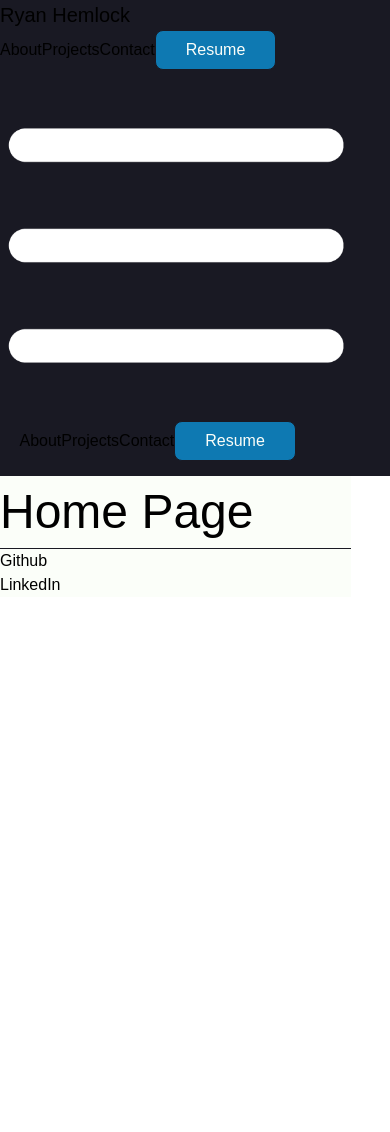
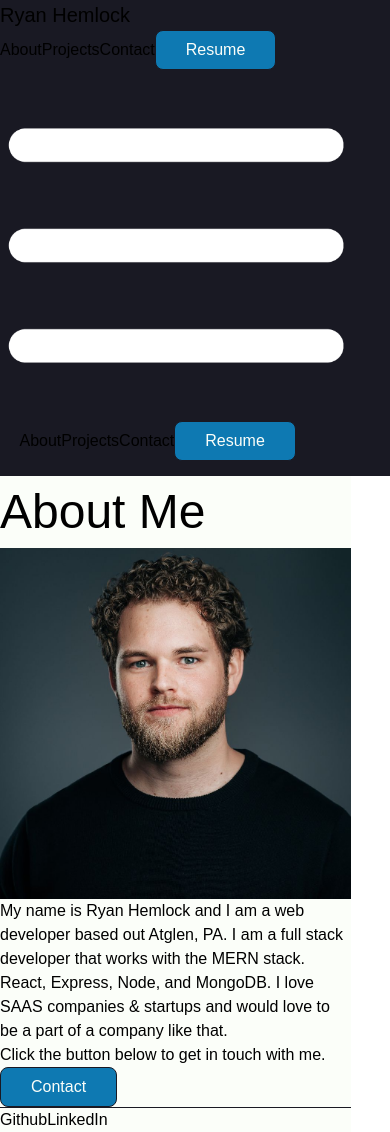
Before and after one commit to rhemlock7/react-portfolio-site, a React (Vite) app in the folder client/: page / in a window 390 px wide. Before the commit the page ends 844 px from the top, so only its background shows below. Built offline with nearby package versions, Linux system fonts and the light colour scheme.

Commit message:
Updated to fit grading requirements

```diff
--- a/client/src/components/Footer.jsx
+++ b/client/src/components/Footer.jsx
@@ -4,8 +4,8 @@ function Footer() {
         <footer className="mt-5">
             <hr />
             <div className="mt-5 flex justify-start items-center">
-                <p className="mr-5">Github</p>
-                <p>LinkedIn</p>
+                <a href="https://github.com/rhemlock7" target="_blank" rel="noreferrer" className="mr-5">Github</a>
+                <a href="https://www.linkedin.com/in/ryan-hemlock/" target="_blank" rel="noreferrer">LinkedIn</a>
             </div>
         </footer>
     )
--- a/client/src/components/NavBar/navBar.jsx
+++ b/client/src/components/NavBar/navBar.jsx
@@ -19,10 +19,10 @@ function NavBar() {
                     <Link to='/'><h3>Ryan Hemlock</h3></Link>
                 </div>
                 <div className='hidden md:block'>
-                    <Link className='mr-3' to='/about'>About</Link>
+                    <Link className='mr-3' to='/'>About</Link>
                     <Link className='mr-3' to='/projects'>Projects</Link>
                     <Link className='mr-3' to='/contact'>Contact</Link>
-                    <button className="button-cta">Resume</button>
+                    <a href="https://drive.google.com/file/d/1lH-s2z0zJBX8s2Pn7N_BtVPQ0qcJxETI/view" target='_blank' rel='noreferrer'><button className="button-cta">Resume</button></a>
                 </div>
 
                 <img className='w-7 md:hidden' src={isMenuClicked ? xIcon : menuIcon} onClick={updateMenu} />
@@ -38,7 +38,7 @@ function NavBar() {
             <style>
 
             </style>
-        </header>
+        </header >
     )
 }
 
--- a/client/src/components/ProjectContainer.jsx
+++ b/client/src/components/ProjectContainer.jsx
@@ -1,7 +1,7 @@
 
 function ProjectContainer({projectImage, altText, title, description}) {
     return (
-        <div className="md:w-1/2">
+        <div className="w-11/12 mt-3">
             <img className="w-full" src={projectImage} alt={altText} />
             <h2>{title}</h2>
             <p>{description}</p>
--- a/client/src/main.jsx
+++ b/client/src/main.jsx
@@ -5,7 +5,6 @@ import {
   RouterProvider,
 } from "react-router-dom";
 import App from './App.jsx'
-import Home from '../src/pages/Home.jsx';
 import About from '../src/pages/About.jsx';
 import Projects from '../src/pages/Projects.jsx';
 import Contact from '../src/pages/Contact.jsx';
@@ -19,10 +18,6 @@ const router = createBrowserRouter([
     children: [
       {
         path: "/",
-        element: <Home />,
-      },
-      {
-        path: "about",
         element: <About />,
       },
       {
--- a/client/src/pages/About.jsx
+++ b/client/src/pages/About.jsx
@@ -8,9 +8,8 @@ function About() {
                 <img src={ryanHeadshot} className='rounded-lg md:w-24 w-36' alt="Headshot image of Ryan Hemlock" />
             </div>
             <div>
-                <p>Lorem ipsum dolor sit amet consectetur adipisicing elit. Quia, ea. Laboriosam, ex? Iure accusantium nobis voluptatem consectetur, saepe minus, quo ratione incidunt doloribus autem velit exercitationem! Consequuntur deleniti dolores qui? Lorem ipsum dolor sit amet consectetur adipisicing elit. Quia, ea. Laboriosam, ex? Iure accusantium nobis voluptatem consectetur, saepe minus, quo ratione incidunt doloribus autem velit exercitationem! Consequuntur deleniti dolores qui?</p>
-                <p className="pt-3">Lorem ipsum dolor sit amet consectetur adipisicing elit. Quia, ea. Laboriosam, ex? Iure accusantium nobis voluptatem consectetur, saepe minus, quo ratione incidunt doloribus autem velit exercitationem! Consequuntur deleniti dolores qui? Lorem ipsum dolor sit amet consectetur adipisicing elit. Quia, ea. Laboriosam, ex? Iure accusantium nobis voluptatem consectetur, saepe minus, quo ratione incidunt doloribus autem velit exercitationem! Consequuntur deleniti dolores qui?</p>
-                <p className="pt-3">Lorem ipsum dolor sit amet consectetur adipisicing elit. Quia, ea. Laboriosam, ex? Iure accusantium nobis voluptatem consectetur, saepe minus, quo ratione incidunt doloribus autem velit exercitationem!</p>
+                <p>My name is Ryan Hemlock and I am a web developer based out Atglen, PA. I am a full stack developer that works with the MERN stack. React, Express, Node, and MongoDB. I love SAAS companies & startups and would love to be a part of a company like that.</p>
+                <p className='mt-4'>Click the button below to get in touch with me.</p>
             </div>
             <div>
                 <button className="button-cta mt-5">Contact</button>
--- a/client/src/pages/Home.jsx
+++ /dev/null
@@ -1,12 +0,0 @@
-
-function Home() {
-    return (
-        <section>
-            <div>
-                <h1>Home Page</h1>
-            </div>
-        </section>
-    )
-}
-
-export default Home
--- a/client/src/pages/Projects.jsx
+++ b/client/src/pages/Projects.jsx
@@ -5,12 +5,24 @@ function Projects() {
     return (
         <section>
             <h1>Projects</h1>
-            <div className="mt-3">
+            <div className="mt-3 grid grid-cols-2">
                 <ProjectContainer
                     projectImage={avengersProject}
                     altText='Avengers project example image'
                     title = 'Avengers Project'
                     description = 'Avengers workout tracker made with Tyler and Mustapha'
+                />
+                <ProjectContainer
+                    projectImage=''
+                    altText='CRM Dashboard project'
+                    title = 'CRM Studio Dashboard'
+                    description = 'CRM Studio Dashboard made with Hudson and Brendan'
+                />
+                <ProjectContainer
+                    projectImage=''
+                    altText='New Project'
+                    title = 'Project 3'
+                    description = 'Super cool project 3'
                 />
             </div>
         </section>
```
